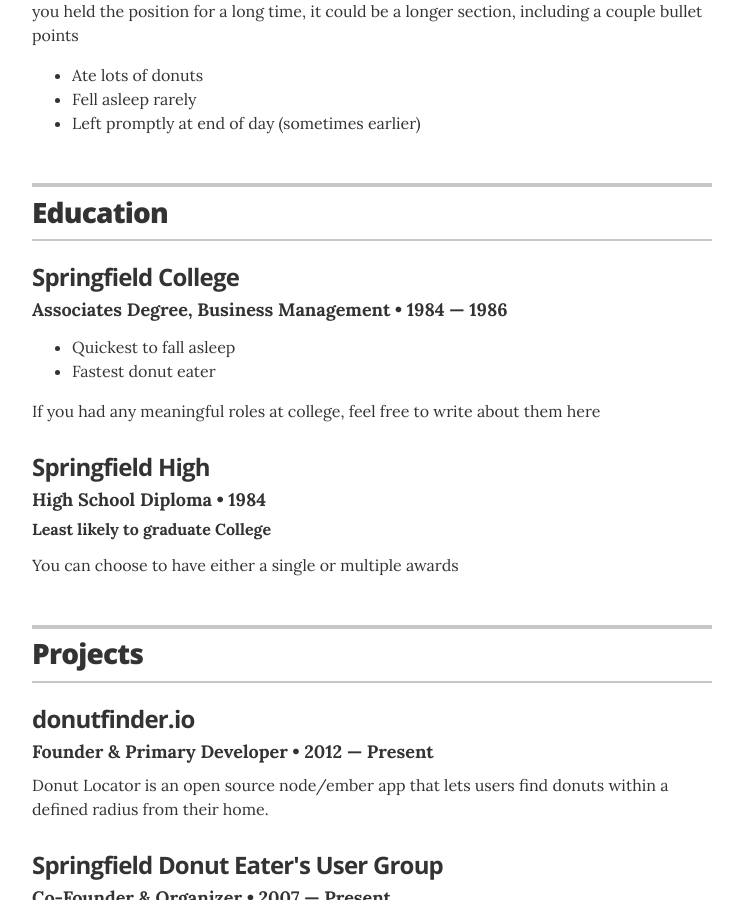
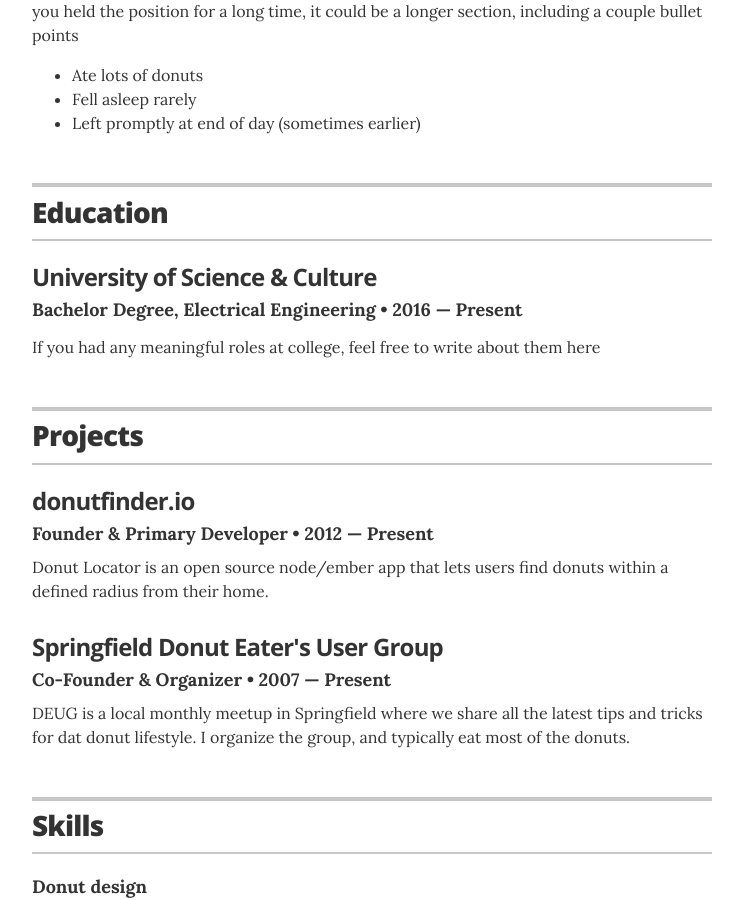
Before and after one commit to alirezamirsepassi/alirezamirsepassi.github.io, a Jekyll site: the page built from index.html, in a window 1280 px wide and 900 px high, scrolled down 836 px. Shown: the whole window, without its empty margins (268-1011 px from the left). Built offline with Jekyll 4.4.1, drawn with Linux system fonts in a browser that asks for light colours.

Commit message:
Updated education

```diff
--- a/_data/education.yml
+++ b/_data/education.yml
@@ -1,14 +1,5 @@
 # Degree
-- degree: Associates Degree, Business Management
-  uni: Springfield College
-  year: 1984 &mdash; 1986
-  awards:
-    - award: Quickest to fall asleep
-    - award: Fastest donut eater
+- degree: Bachelor Degree, Electrical Engineering
+  uni: University of Science & Culture
+  year: 2016 &mdash; Present
   summary: If you had any meaningful roles at college, feel free to write about them here
-
-- degree: High School Diploma
-  uni: Springfield High
-  year: 1984
-  award: Least likely to graduate College
-  summary: You can choose to have either a single or multiple awards
```
